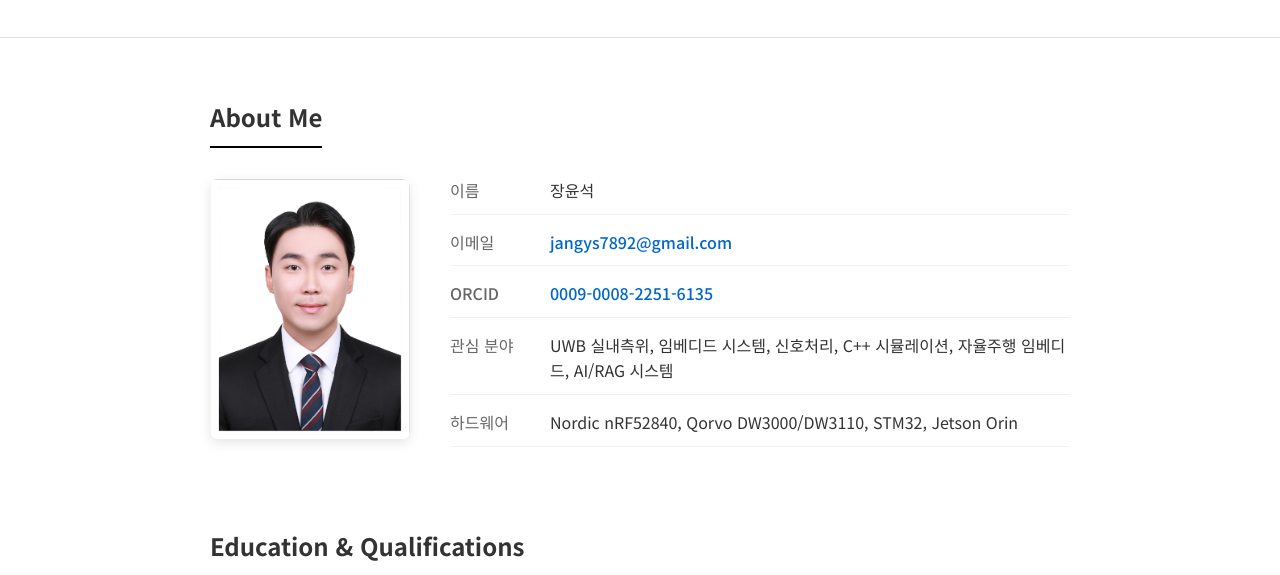
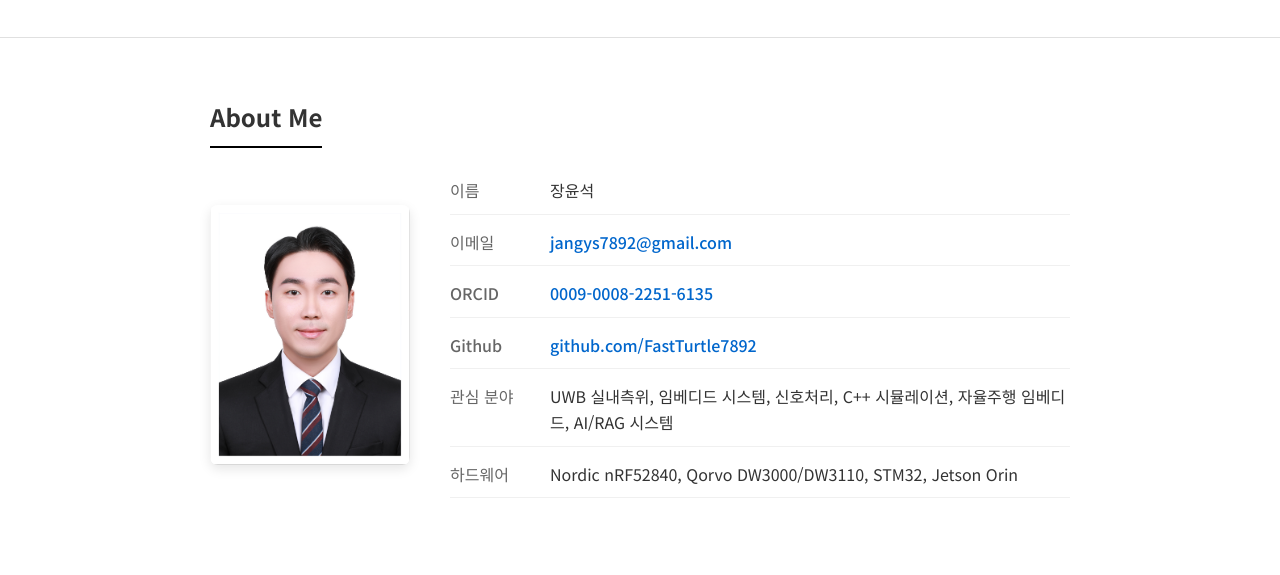
Before and after one commit to FastTurtle7892/FastTurtle7892.github.io, a plain HTML site: page index.html in a window 1280 px wide. Shown: the part 188-763 px from the top of the page. Drawn offline with Linux system fonts and the light colour scheme.

Commit message:
update profiles

```diff
--- a/index.html
+++ b/index.html
@@ -43,6 +43,11 @@
                         <span class="label">ORCID</span>
                         <span class="value"><a href="https://orcid.org/0009-0008-2251-6135"
                                 target="_blank">0009-0008-2251-6135</a></span>
+                    </div>
+                    <div class="profile-item">
+                        <span class="label">Github</span>
+                        <span class="value"><a href="https://github.com/FastTurtle7892"
+                                target="_blank">github.com/FastTurtle7892</a></span>
                     </div>
                     <div class="profile-item">
                         <span class="label">관심 분야</span>
@@ -253,7 +258,7 @@
 
     <footer class="footer">
         <div class="container">
-            <p>&copy; 2025 장윤석. All rights reserved.</p>
+            <p>&copy; 2026 장윤석. All rights reserved.</p>
         </div>
     </footer>
 
```
